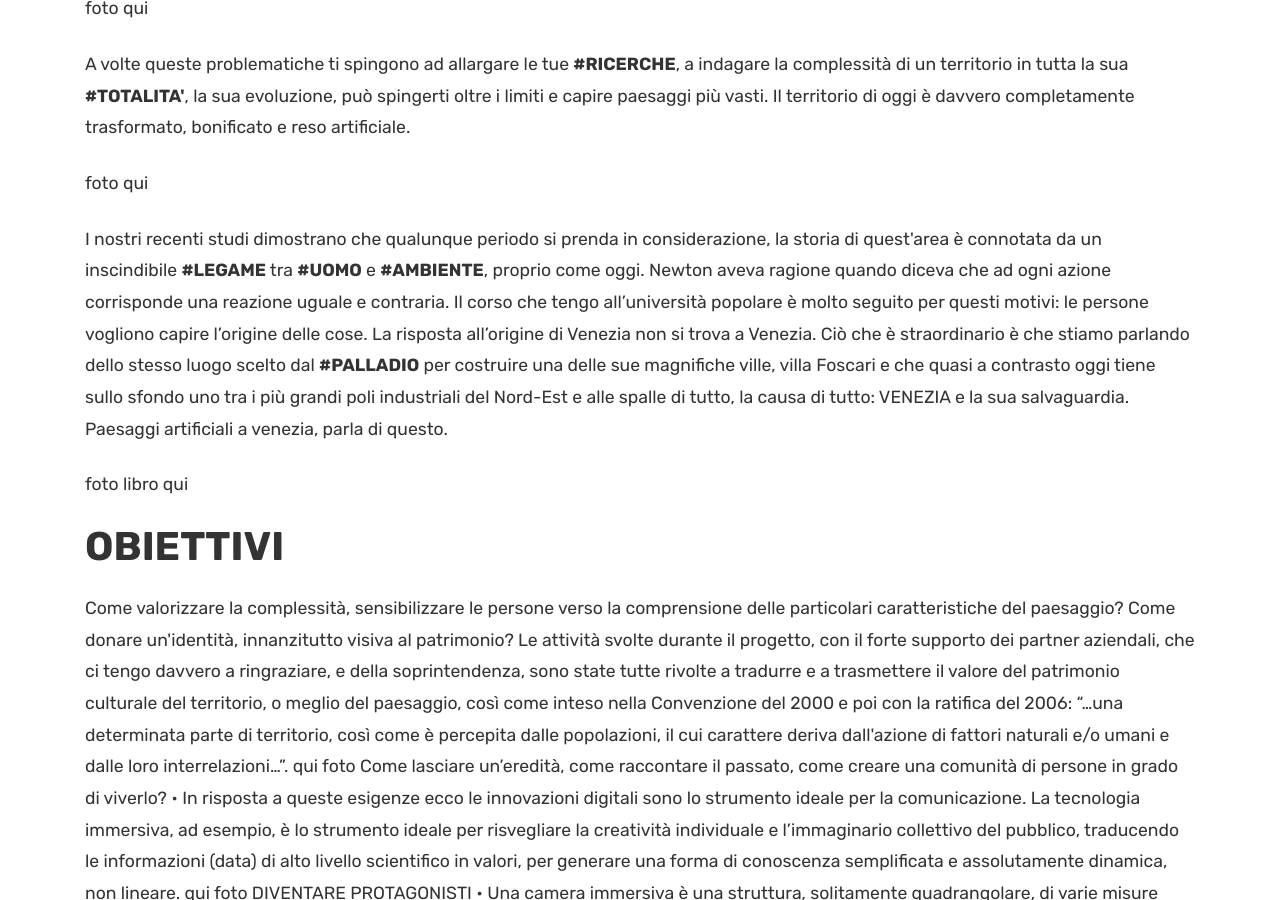
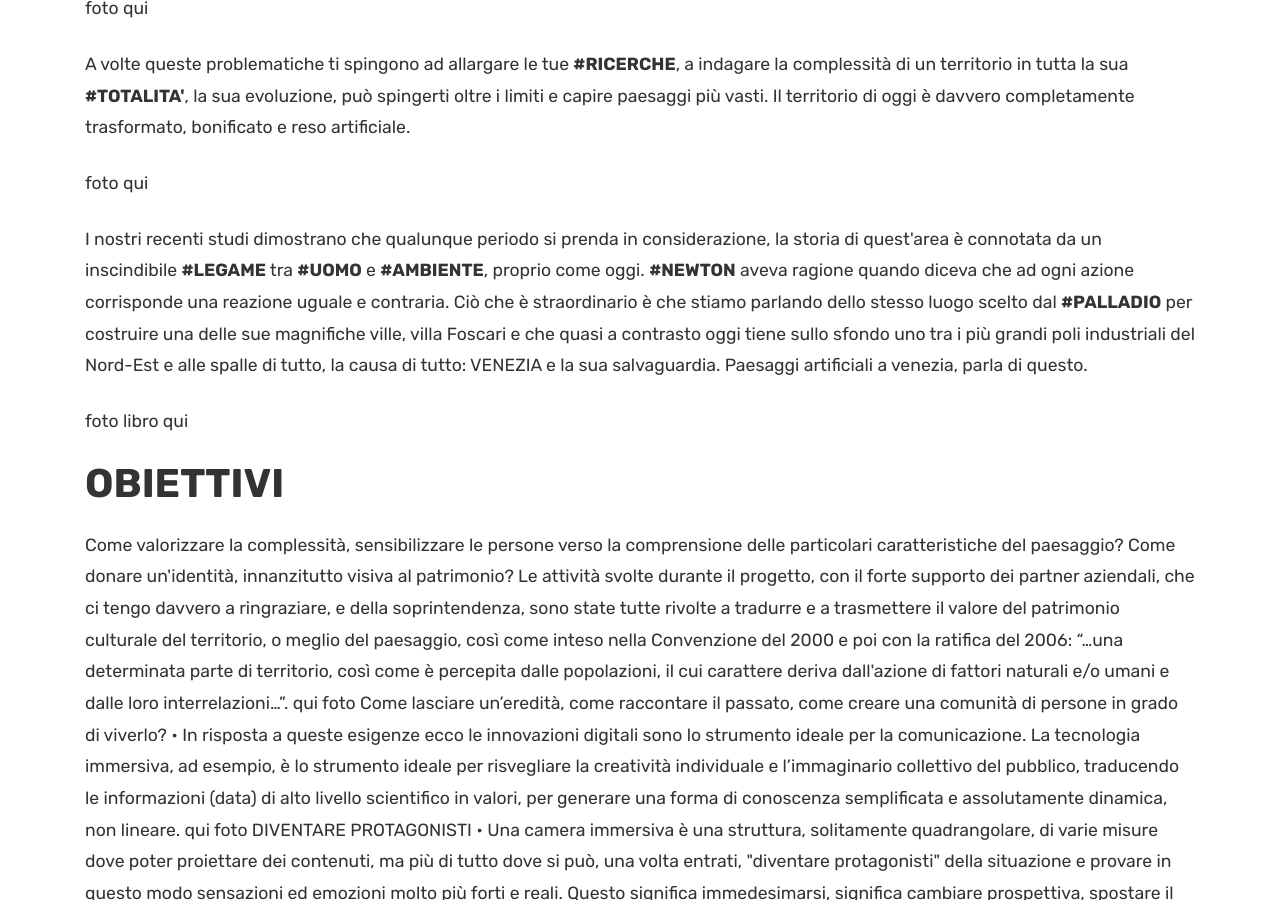
Before and after one commit to valrem93/SantIlarioeilBrenta_test, a Jekyll site: the page built from docs/heritage.html, in a window 1280 px wide and 900 px high, scrolled down 871 px. Built offline with Jekyll 4.4.1, drawn with Linux system fonts in a browser that asks for light colours.

Commit message:
Update heritage.html

```diff
--- a/docs/heritage.html
+++ b/docs/heritage.html
@@ -25,8 +25,8 @@ può spingerti oltre i limiti e capire paesaggi più vasti. Il territorio di ogg
 
 <p>foto qui </p>
 
-<div style=’text-align:justify’><p>I nostri recenti studi dimostrano che qualunque periodo si prenda in considerazione, la storia di quest'area è connotata da un inscindibile <b>#LEGAME</b> tra <b>#UOMO</b> e <b>#AMBIENTE</b>, proprio come oggi. Newton aveva ragione quando diceva che ad ogni azione corrisponde una reazione uguale e contraria. Il corso che tengo all’università popolare è molto seguito per questi motivi: le persone vogliono capire l’origine delle cose. La risposta all’origine di Venezia non si trova a Venezia.
-Ciò che è straordinario è che stiamo parlando dello stesso luogo scelto dal <b>#PALLADIO</b> per costruire una delle sue magnifiche ville, villa Foscari e che quasi a contrasto oggi tiene sullo sfondo uno tra i più grandi poli industriali del Nord-Est e alle spalle di tutto, la causa di tutto: VENEZIA e la sua salvaguardia.
+<div style=’text-align:justify’><p>I nostri recenti studi dimostrano che qualunque periodo si prenda in considerazione, la storia di quest'area è connotata da un inscindibile <b>#LEGAME</b> tra <b>#UOMO</b>
+e <b>#AMBIENTE</b>, proprio come oggi. <b>#NEWTON</b> aveva ragione quando diceva che ad ogni azione corrisponde una reazione uguale e contraria. Ciò che è straordinario è che stiamo parlando dello stesso luogo scelto dal <b>#PALLADIO</b> per costruire una delle sue magnifiche ville, villa Foscari e che quasi a contrasto oggi tiene sullo sfondo uno tra i più grandi poli industriali del Nord-Est e alle spalle di tutto, la causa di tutto: VENEZIA e la sua salvaguardia.
 Paesaggi artificiali a venezia, parla di questo.</p> </div>
 
 <p>foto libro qui </p>
```
